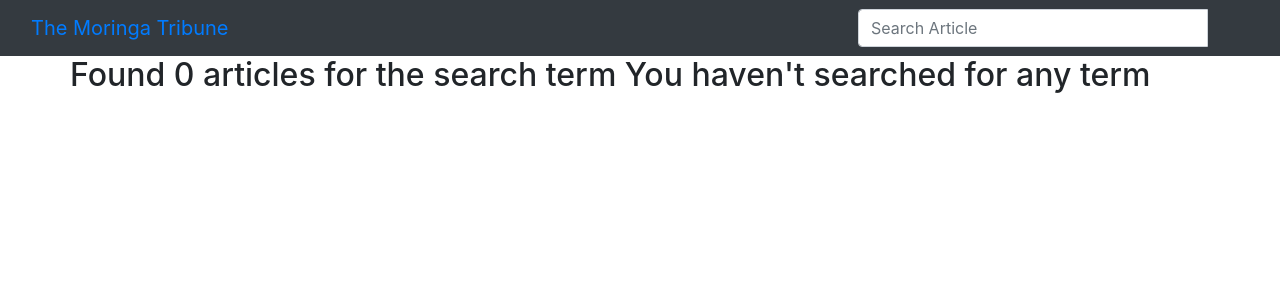
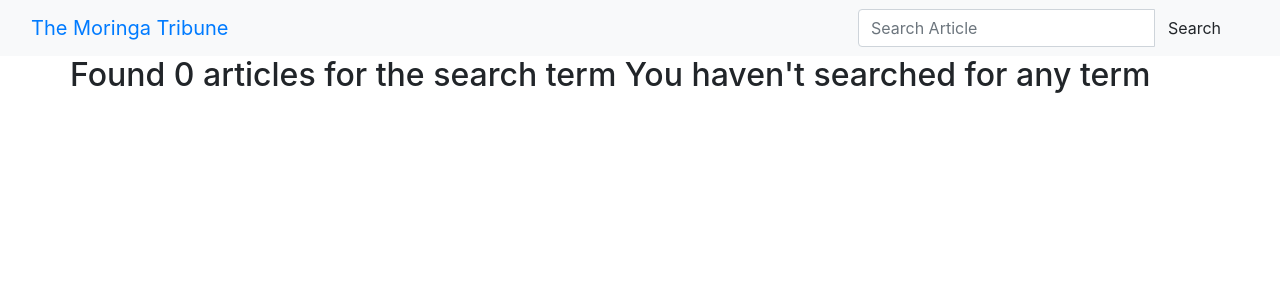
Before and after one commit to Mariga123/Django-practical, a Django app: page /search/ in a window 1280 px wide. Shown: the top 300 px of the page. Run offline with Django 3.2, Linux system fonts and the light colour scheme; some libraries are stand-ins or nearby versions.

Commit message:
add search button functionality

```diff
--- a/news/templates/navbar.html
+++ b/news/templates/navbar.html
@@ -1,4 +1,4 @@
-<nav class="navbar bg-dark">
+<nav class="navbar bg-light">
     <div class="container-fluid">
         <div class="navbar-header">
             <a class="navbar-brand" href="{% url 'newsToday' %}">The Moringa Tribune</a>
@@ -13,7 +13,7 @@
                     <input type="text" class="form-control" placeholder="Search Article" name="article">
                     <div class="input-group-btn">
                         <button class="btn btn-default" type="submit"><i
-                                class="glyphicon glyphicon-search"></i></button>
+                                class="glyphicon glyphicon-search"></i>Search</button>
                     </div>
                 </div>
 
```
